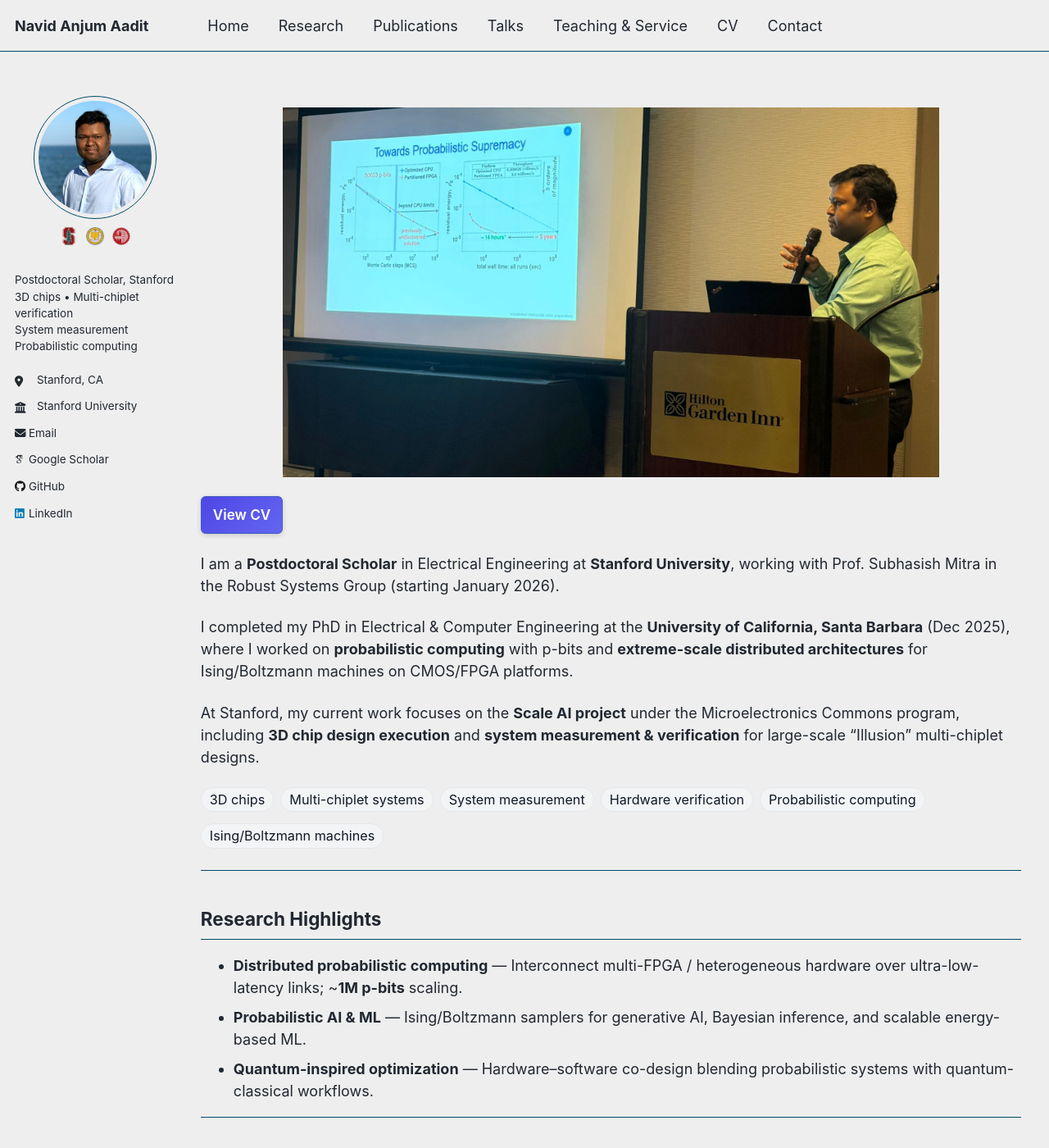
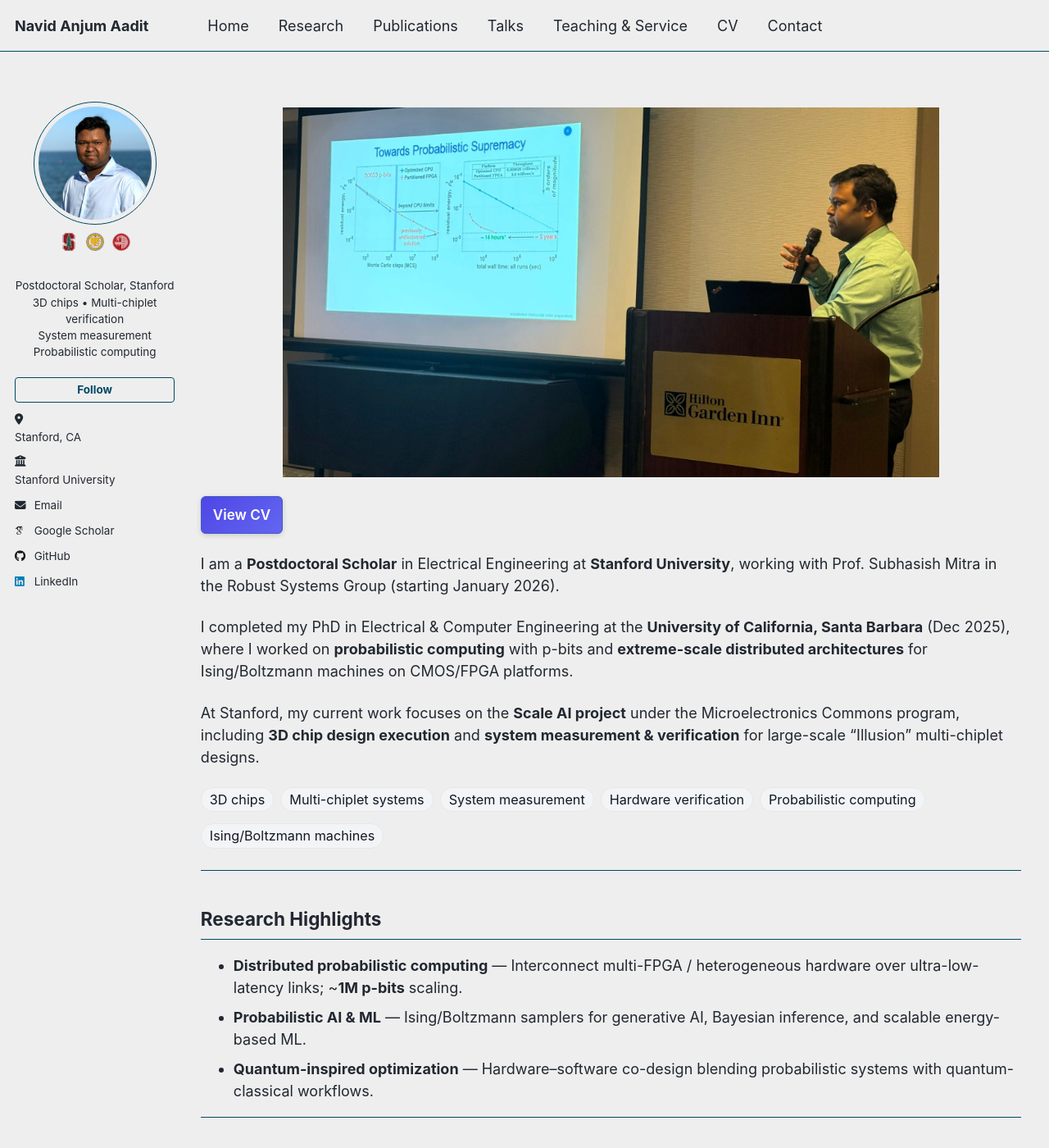
Before and after one commit to navidaadit/navidaadit.github.io, a Jekyll site: the page built from _pages/about.md, in a window 1280 px wide and 1400 px high. Shown: the whole window at 82% size. Built offline with Jekyll 4.4.1, drawn with Linux system fonts in a browser that asks for light colours; some web fonts are replaced.

Commit message:
Update _custom.scss

```diff
--- a/_sass/_custom.scss
+++ b/_sass/_custom.scss
@@ -1,7 +1,5 @@
 /* ===========================================================
    Navid Aadit — site overrides
-   (grid layout, justified text, hero image, keyword pills,
-    spotlight images, and a single clean footer)
    =========================================================== */
 
 /* ---------- Global width ---------- */
@@ -18,111 +16,93 @@
 /* ---------- Content width cap inside right column ---------- */
 :root { --content-max: 75%; }
 
-/* Limit inner text width (not hero/pills/CV button) */
+/* Limit inner text width */
 .layout--single .page__content > *:not(.hero-img):not(.keyword-pills):not(.cv-row) {
   max-width: var(--content-max);
+}
+
+/* Justified body text */
+.layout--single .page__content p {
+  text-align: justify;
+  text-justify: inter-word;
+  -webkit-hyphens: auto;
+  hyphens: auto;
 }
 
 /* Clear legacy floats */
 .page::after { content: ""; display: block; clear: both; }
 
 /* ===========================================================
-   AUTHOR SIDEBAR (avatar + logos centered, text left)
+   AUTHOR SIDEBAR — HYBRID ALIGNMENT
+   Top (Avatar/Bio) = CENTERED
+   Bottom (Links/Loc) = LEFT
    =========================================================== */
 
-/* Center avatar container and image */
-.sidebar .author__avatar{
+/* 1. Center the Avatar */
+.author__avatar {
   display: block;
-  text-align: center;
+  text-align: center !important;
 }
-
-.sidebar .author__avatar img{
+.author__avatar img {
   width: 150px;
   height: 150px;
   object-fit: cover;
   border-radius: 50%;
+  margin: 0 auto;
   display: block;
-  margin: 0 auto;
 }
 
-/* Keep author text left-aligned */
-.sidebar .author__content,
-.sidebar .author__bio{
-  text-align: left !important;
-  width: 100%;
-}
-
-/* Logos: centered under avatar BUT no stretching */
-.sidebar .affil-logos{
+/* 2. Center the Affiliation Logos */
+.sidebar .affil-logos {
   display: flex !important;
-  width: fit-content !important;       /* key: prevents “spread out” */
+  width: 100% !important;
   justify-content: center !important;
   align-items: center !important;
   gap: 10px !important;
   line-height: 1 !important;
-  margin: 8px auto 12px auto !important; /* centers the whole group */
+  margin: 8px auto 12px auto !important;
   padding: 0 !important;
   flex-wrap: nowrap !important;
 }
-
-.sidebar .affil-logo{
+.sidebar .affil-logo {
   width: 22px;
   height: 22px;
   object-fit: contain;
   display: block !important;
-  margin: 0 !important;
 }
 
-/* Phone adjustments */
-@media (max-width: 640px){
-  .sidebar .author__avatar img { width: 110px; height: 110px; }
+/* 3. Center the Name and Bio Text */
+.sidebar .author__content,
+.sidebar .author__bio,
+.sidebar .author__name {
+  text-align: center !important;
+  width: 100%;
 }
 
-/* ===========================================================
-   FIX: icon + text must stay on the SAME LINE (Location/Employer)
-   =========================================================== */
-
-/* Make each author URL row a flex row: icon + text inline */
-.sidebar .author__urls,
-.sidebar .author__urls li{
-  list-style: none;
+/* 4. Keep Location/Links LEFT Aligned (Professional Look) */
+.sidebar .author__urls-wrapper,
+.sidebar .author__urls {
+  text-align: left !important;
+  width: 100%;
+}
+/* Ensure the button stays normal width but container allows left text */
+.author__urls-wrapper .btn {
+    display: block;
+    width: 100%;
+    text-align: center; /* Center the "Follow" button text itself */
+    margin-bottom: 10px;
 }
 
-.sidebar .author__urls li{
-  display: flex !important;
-  align-items: center !important;
-  column-gap: 10px !important;
-  flex-wrap: nowrap !important;  /* keep icon + text together */
+/* Mobile adjustments */
+@media (max-width: 640px){
+  .author__avatar img { width: 110px; height: 110px; }
+  .author__content, .author__bio { text-align: center !important; margin-top: 8px; }
 }
 
-/* Icons should never force a new line */
-.sidebar .author__urls li i,
-.sidebar .author__urls li svg{
-  flex: 0 0 auto !important;
-  margin-right: 0 !important;
-}
+/* Remove built-in hero */
+.page__hero, .page__hero--overlay, .hero-landing { display: none !important; }
 
-/* Force link/text inline (prevents newline under icon) */
-.sidebar .author__urls li a,
-.sidebar .author__urls li span{
-  display: inline !important;
-  flex: 0 1 auto !important;
-  white-space: normal;           /* allow wrapping if very long */
-  line-height: 1.25;
-}
-
-/* If you want Stanford University NEVER to wrap, use this instead:
-.sidebar .author__urls li a { white-space: nowrap !important; }
-*/
-
-/* ===========================================================
-   Remove any built-in hero from the theme
-   =========================================================== */
-.page__hero,
-.page__hero--overlay,
-.hero-landing { display: none !important; }
-
-/* Hero image (no crop, 80%, centered, no extra gap) */
+/* Hero image */
 .hero-img {
   display: block;
   width: 80%;
@@ -177,7 +157,6 @@
   border: 1px solid #e5e7eb;
   background: #f7fafc;
 }
-
 .figure-card img {
   display:block;
   width:100% !important;
@@ -187,30 +166,22 @@
   object-position: center !important;
   background: transparent !important;
 }
+.figure-card.fill img { object-fit: cover !important; }
 
-.figure-card.fill img {
-  object-fit: cover !important;
-  object-position: center !important;
-}
-
+/* 2×2 spotlight grid */
 .gallery-2x2{
   display:grid;
   grid-template-columns:repeat(2,minmax(0,1fr));
   gap:12px;
   margin:.6rem 0 1.2rem;
 }
-
-@media (max-width:980px){
-  .gallery-2x2{ grid-template-columns:1fr; }
-}
+@media (max-width:980px){ .gallery-2x2{ grid-template-columns:1fr; } }
 
 /* Icons in Recognition list */
 .page__content i.fas { color: #3b82f6; margin-right: 6px; }
 
-/* ---------- Footer: single slim bar ---------- */
-.page__footer,
-.page__footer::before,
-.page__footer::after {
+/* ---------- Footer ---------- */
+.page__footer, .page__footer::before, .page__footer::after {
   background: transparent !important;
   border: 0 !important;
   box-shadow: none !important;
@@ -218,7 +189,6 @@
   min-height: 0 !important;
 }
 .page__footer-follow { display: none !important; }
-
 .footer-bar {
   display: flex !important;
   align-items: center !important;
@@ -235,22 +205,16 @@
 }
 .footer-left  { opacity: .92; }
 .footer-right { opacity: .92; text-align: right; }
+.page { margin-top: 1rem; }
+@media (max-width: 520px) { .footer-bar { flex-wrap: wrap; row-gap: 4px; } }
 
-.page { margin-top: 1rem; }
-@media (max-width: 520px) {
-  .footer-bar { flex-wrap: wrap; row-gap: 4px; }
-}
-
-/* ===========================================================
-   HARD ENFORCE: 75% inner width + justification, no hyphens
-   =========================================================== */
+/* ---------- Layout Enforcements ---------- */
 .layout--single .page__content > *:not(.hero-img):not(.keyword-pills):not(.cv-row):not(.gallery-3):not(.figure-card) {
   width: 100% !important;
   max-width: var(--content-max) !important;
   margin-right: auto !important;
   margin-left: 0 !important;
 }
-
 @media (max-width: 980px) {
   .layout--single .page__content > *:not(.hero-img):not(.keyword-pills):not(.cv-row):not(.gallery-3):not(.figure-card) {
     max-width: none !important;
@@ -258,69 +222,35 @@
     margin: 0 !important;
   }
 }
-
-/* Justify main content only (NOT sidebar/author area) */
 .layout--single .page__content {
   text-align: justify !important;
   text-justify: inter-word;
 }
-
-/* Don't justify lists/paragraphs inside white boxes */
-.page__content .card ul,
-.page__content .card ol,
-.page__content .card li,
-.page__content .card p,
-.page__content .section ul,
-.page__content .section ol,
-.page__content .section li,
-.page__content .section p {
+.page__content .card ul, .page__content .card ol, .page__content .card li, .page__content .card p,
+.page__content .section ul, .page__content .section ol, .page__content .section li, .page__content .section p {
   text-align: left !important;
-  text-justify: auto !important;
   -webkit-hyphens: none !important;
   hyphens: none !important;
 }
-
-.page__content .card,
-.page__content .section {
+.page__content .card, .page__content .section {
   background: #ffffff !important;
   border-color: #e5e7eb !important;
   color: #111827 !important;
 }
-
-.page__content p,
-.page__content li,
-.page__content blockquote,
-.page__content .figcap,
-.page__content .small-note {
+.page__content p, .page__content li, .page__content blockquote, .page__content .figcap, .page__content .small-note {
   -webkit-hyphens: none !important;
   hyphens: none !important;
   word-break: normal !important;
   overflow-wrap: break-word;
 }
-
-/* Keep non-paragraph UI bits left-aligned */
-.page__content h1,
-.page__content h2,
-.page__content h3,
-.page__content h4,
-.page__content h5,
-.page__content h6,
-.page__content .keyword-pills,
-.page__content .keyword-pills *,
-.page__content .pill-list,
-.page__content .pill-list *,
-.page__content .stat-row,
-.page__content .stat-row *,
-.page__content .card h4,
-.page__content .cv-row,
-.footer-bar,
-.footer-bar * {
+.page__content h1, .page__content h2, .page__content h3, .page__content h4, .page__content h5, .page__content h6,
+.page__content .keyword-pills, .page__content .keyword-pills *,
+.page__content .pill-list, .page__content .pill-list *,
+.page__content .stat-row, .page__content .stat-row *,
+.page__content .card h4, .page__content .cv-row, .footer-bar, .footer-bar * {
   text-align: left !important;
 }
-
-/* ---------- CENTER CAPTIONS IN FIGURE CARDS ---------- */
-.page__content .figure-card > figcaption,
-.page__content .figure-card > .figcap,
+.page__content .figure-card > figcaption, .page__content .figure-card > .figcap,
 .layout--single .page__content .gallery-2x2 .figure-card > figcaption,
 .layout--single .page__content .gallery-2x2 .figure-card > .figcap {
   display: block !important;
@@ -328,38 +258,17 @@
   text-align: center !important;
   margin-top: 6px !important;
   font-size: 0.9rem !important;
-  line-height: 1.35 !important;
   color: #475569 !important;
 }
-
-.page__content .figure-card > figcaption *,
-.page__content .figure-card > .figcap * {
+.page__content .figure-card > figcaption *, .page__content .figure-card > .figcap * {
   text-align: inherit !important;
   margin: 0 !important;
   display: inline !important;
 }
-
-/* Teaching/service mobile overflow fix */
-.page__content .course-item {
-  display:flex;
-  align-items:flex-start;
-  gap:10px;
-  flex-wrap: wrap;
-}
-.page__content .course-item > div {
-  flex: 1 1 0;
-  min-width: 0;
-  overflow-wrap: anywhere;
-  word-break: normal;
-}
-.page__content .course-item .badge {
-  flex: 0 0 auto;
-  white-space: nowrap;
-}
-
-/* Publications ID tags */
-.cite-id, .pub-id, .id-badge, .entry-id, .label,
-[class^="id-"], [class*=" id-"] {
+.page__content .course-item { display:flex; align-items:flex-start; gap:10px; flex-wrap: wrap; }
+.page__content .course-item > div { flex: 1 1 0; min-width: 0; overflow-wrap: anywhere; word-break: normal; }
+.page__content .course-item .badge { flex: 0 0 auto; white-space: nowrap; }
+.cite-id, .pub-id, .id-badge, .entry-id, .label, [class^="id-"], [class*=" id-"] {
   border: 1px solid #e5e7eb !important;
   background: #f3f4f6 !important;
   color: #111827 !important;
@@ -367,46 +276,52 @@
   padding: 2px 8px;
   font-weight: 600;
 }
-
-/* Slimmer mobile dropdown menu */
-.greedy-nav .hidden-links li a {
-  padding-top: 10px;
-  padding-bottom: 10px;
-  line-height: 1.2;
-}
-
-/* Inline reviewer list wrap-safety */
-.inline-list li{
-  white-space:normal !important;
-  overflow-wrap:anywhere !important;
-  word-break:normal !important;
-  max-width:100% !important;
-}
-
-/* ---------- LINKS: inherit color; turn blue only on hover/focus ---------- */
-.page__content a:not(.btn--cv):not(.no-link-style),
-.footer-bar a:not(.no-link-style) {
+.greedy-nav .hidden-links li a { padding-top: 10px; padding-bottom: 10px; line-height: 1.2; }
+.inline-list li{ white-space:normal !important; overflow-wrap:anywhere !important; word-break:normal !important; max-width:100% !important; }
+.page__content a:not(.btn--cv):not(.no-link-style), .footer-bar a:not(.no-link-style) {
   color: inherit !important;
   text-decoration: underline;
   text-decoration-thickness: 1px;
   text-underline-offset: 2px;
 }
-.page__content a:not(.btn--cv):not(.no-link-style):visited,
-.footer-bar a:not(.no-link-style):visited {
-  color: inherit !important;
+.page__content a:not(.btn--cv):not(.no-link-style):visited, .footer-bar a:not(.no-link-style):visited { color: inherit !important; }
+.page__content a:not(.btn--cv):not(.no-link-style):hover, .page__content a:not(.btn--cv):not(.no-link-style):focus-visible,
+.footer-bar a:not(.no-link-style):hover, .footer-bar a:not(.no-link-style):focus-visible { color: #1d4ed8 !important; }
+.page__content a:not(.btn--cv):not(.no-link-style):active, .footer-bar a:not(.no-link-style):active { color: #1e40af !important; }
+
+/* Follow Button Wrapper */
+.author__urls-wrapper { text-align: initial !important; }
+@media (max-width:1023px){
+  .author__urls-wrapper{
+    position: relative !important;
+    display: block !important;
+    width: max-content !important;
+    margin-left: auto !important;
+    padding: 0 !important;
+    text-align: left !important;
+  }
+  .author__urls-wrapper .btn{
+    display: inline-block !important;
+    width: auto !important;
+    padding: 7px 10px !important;
+    line-height: 1.2 !important;
+    white-space: nowrap !important;
+  }
+  .author__urls{
+    position: absolute !important;
+    right: 0 !important;
+    left: auto !important;
+    top: calc(100% + 8px) !important;
+    min-width: 220px !important;
+    max-width: calc(100vw - 32px) !important;
+    z-index: 3000 !important;
+    background: #fff !important;
+    border: 1px solid #e5e7eb !important;
+    display: none;
+    text-align: left !important;
+  }
+  .author__urls.is--visible{ display: block !important; }
 }
-.page__content a:not(.btn--cv):not(.no-link-style):hover,
-.page__content a:not(.btn--cv):not(.no-link-style):focus-visible,
-.footer-bar a:not(.no-link-style):hover,
-.footer-bar a:not(.no-link-style):focus-visible {
-  color: #1d4ed8 !important;
-}
-.page__content a:not(.btn--cv):not(.no-link-style):active,
-.footer-bar a:not(.no-link-style):active {
-  color: #1e40af !important;
-}
-
-/* === LAYER ORDER FIX (desktop): keep content above fixed sidebar === */
 @media (min-width:1024px){
   .sidebar{ z-index: 1 !important; }
   .page__content{ position: relative; z-index: 2 !important; }
```
